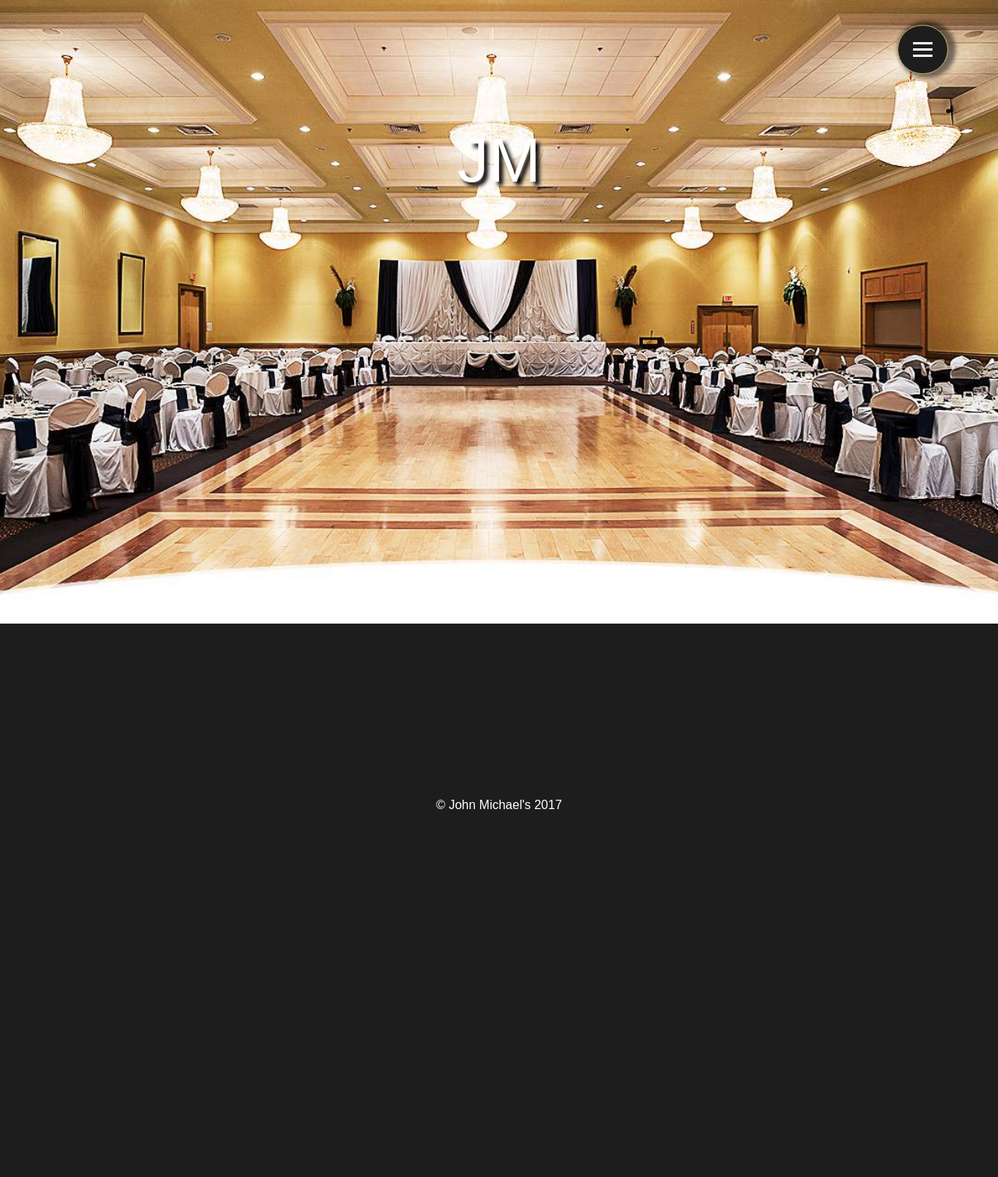
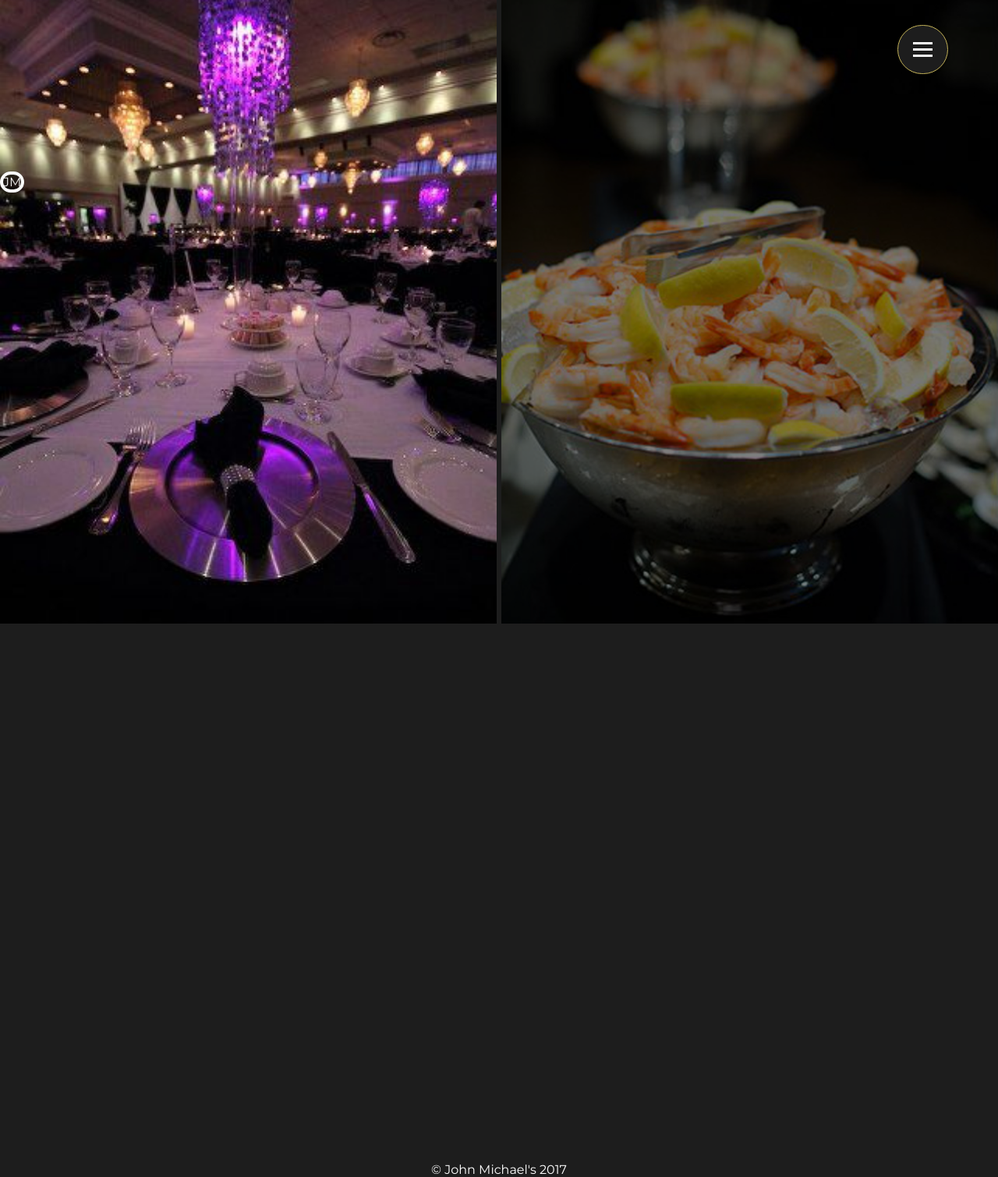
Before and after one commit to Beardosdev/cremebruleenomvc, a PHP site: page /pages/index.php in a window 1280 px wide. Shown: the whole page at 78% size. Before the commit the page ends 1038 px from the top, so only its background shows below. Run offline with PHP 8.4, Linux system fonts and the light colour scheme.

Commit message:
I did a lot.

```diff
--- a/JMCommunityProject/clientCode/siteCode.js
+++ b/JMCommunityProject/clientCode/siteCode.js
@@ -10,13 +10,15 @@ $(function()
         {
 	        $(".my-nav").animate({ right: 0 }, 300);
 
+	        $(".bigshader").fadeIn(300);
+
 	        $(".close").fadeIn(400);
 
 		    $(".menu-icon").css({"background-color": "#fafafa"});
 		    $(".menu-icon").css({"box-shadow": "none"});
 		    $(".menu-icon").css({"-webkit-box-shadow:": "none"});
-		    $(".menu-icon").css({"border": "none"});
-		    $(".bar").css({"background-color": "#5f5f5f"});
+		    $(".menu-icon").css({ "border": "none" });
+		    $(".bar").css({ "background-color": "#5f5f5f" });
 
 
 		    // Rotate first bar
@@ -26,7 +28,7 @@ $(function()
 		    // Rotate third bar
 		    $(".bar3").css({"-webkit-transform": "rotate(45deg) translate(-5px, -2px)"});
 		    $(".bar3").css({"transform": "rotate(45deg) translate(-5px, -2px)"});
-
+            //
 		    //Fade second bar
 		    $(".bar2").css({"opacity": "0"});
 
@@ -39,11 +41,13 @@ $(function()
 	    {
 	        $(".my-nav").animate({ right: -320 }, 300);
 
-	        $(".close").fadeOut(300);
+	        $(".bigshader").fadeOut(300);
+
+	        $(".close").fadeOut(100);
 
 	        $(".menu-icon").css({ "background-color": "#1d1d1d" });
-	        $(".menu-icon").css({ "box-shadow": "-5px 0 5px 5px rgba(0,0,0,0.5)" });
-	        $(".menu-icon").css({ "-webkit-box-shadow:": "-5px 0 5px 5px rgba(0,0,0,0.5)" });
+	        $(".menu-icon").css({ "box-shadow": "1px 1px 1px 1px rgba(0,0,0,0.3)" });
+	        $(".menu-icon").css({ "-webkit-box-shadow:": "1px 1px 1px 1px rgba(0,0,0,0.3)" });
 	        $(".menu-icon").css({ "border": "solid 1px #c5b358" });
 	        $(".bar").css({ "background-color": "#fafafa" });
 
@@ -60,9 +64,41 @@ $(function()
 	        $(".bar2").css({ "opacity": "1" });
 
 	        //Disable Scroll
-	        $("body").css({ "overflow": "hidden" });
+	        $("body").css({ "overflow": "auto" });
 
 	        count = 0;
 	    }
 	});
+
+	$(".bigshader").click(function()
+	{
+	    $(".my-nav").animate({ right: -320 }, 300);
+
+	    $(".bigshader").fadeOut(300);
+
+	    $(".close").fadeOut(100);
+
+	    $(".menu-icon").css({ "background-color": "#1d1d1d" });
+	    $(".menu-icon").css({ "box-shadow": "1px 1px 1px 1px rgba(0,0,0,0.3)" });
+	    $(".menu-icon").css({ "-webkit-box-shadow:": "1px 1px 1px 1px rgba(0,0,0,0.3)" });
+	    $(".menu-icon").css({ "border": "solid 1px #c5b358" });
+	    $(".bar").css({ "background-color": "#fafafa" });
+
+
+	    // Rotate first bar
+	    $(".bar1").css({ "-webkit-transform": "rotate(0deg) translate(0, 0)" });
+	    $(".bar1").css({ "transform": "rotate(0deg) translate(0, 0)" });
+
+	    // Rotate third bar
+	    $(".bar3").css({ "-webkit-transform": "rotate(0deg) translate(0, 0)" });
+	    $(".bar3").css({ "transform": "rotate(0deg) translate(0, 0)" });
+
+	    //Fade second bar
+	    $(".bar2").css({ "opacity": "1" });
+
+	    //Disable Scroll
+	    $("body").css({ "overflow": "auto" });
+
+	    count = 0;
+	});
 });
--- a/JMCommunityProject/css/style.css
+++ b/JMCommunityProject/css/style.css
@@ -23,7 +23,9 @@ html, body {
 	margin: 0;
 	padding: 0;
 	width: 100%;
-	font-family: Arial, sans-serif;
+	font-family: 'Montserrat', sans-serif;
+    -webkit-transition: ease-in-out 200ms;
+    transition: ease-in-out 200ms;
 }
 
 /*Navigation Style*/
@@ -32,15 +34,17 @@ html, body {
     display: inline-block;
     cursor: pointer;
     position: fixed;
-    right: 4em;
-    top: 2em;
+    right: 2.5%;
+    top: 0.3em;
     z-index: 65;
     background-color: #1d1d1d;
     padding: 1em 1.2em;
     border-radius: 5em;
     border: solid 1px #c5b358;
-    -webkit-box-shadow: 5px 0 5px 5px rgba(0,0,0,0.5);
-	box-shadow: 5px 0 5px 5px rgba(0,0,0,0.5);
+    -webkit-box-shadow: 1px 1px 1px 1px rgba(0,0,0,0.3);
+	box-shadow: 1px 1px 1px 1px rgba(0,0,0,0.3);
+    -webkit-transition: ease-in-out 300ms;
+    transition: ease-in-out 300ms;
 }
 
 .bar1, .bar2, .bar3 {
@@ -64,17 +68,6 @@ html, body {
 	box-shadow: -5px 0 5px 5px rgba(0,0,0,0.5);
 }
 
-.menu-icon .close, .menu-icon p {
-    color: #4f4f4f;
-    font-size: 1.3em;
-    position: fixed;
-    display: none;
-    right: 125px;
-    top: 55px;
-    z-index: 65;
-    opacity: 1;
-}
-
 .my-nav .list-group, .list-group-item.list-group-item-action {
 	color: #4f4f4f;
 	background-color: #fafafa;
@@ -93,25 +86,44 @@ html, body {
 	color: #fafafa;
 }
 
+.menu-icon:hover {
+    -ms-transform: rotate(180deg);
+    -webkit-transform: rotate(180deg);
+    transform: rotate(180deg);
+}
+
+.bigshader {
+    position: fixed;
+    top: 0;
+    bottom: 0;
+    left: 0;
+    right: 0;
+    z-index: 20;
+    display: none;
+    background-color: rgba(0,0,0,0.7);
+}
+
+/*Mobile Header*/
+#mobileheader {
+    height: 75px;
+    color: #1d1d1d;
+    background-color: #fafafa;
+}
+
+.title {font-size: 2em;}
+
+#mobileheader p {
+    padding: 1em 0.5em;
+}
+
+
 /*Pages*/
+
 .container-fluid {
 	background-color: #1d1d1d;
 	margin: 0;
 	padding: 0;
-}
-
-.hero {
-	background: url(../images/bg.jpg) no-repeat center center fixed;
-	-webkit-background-size: cover;
-  	-moz-background-size: cover;
-  	-o-background-size: cover;
-  	background-size: cover;
-  	position: absolute;
-	padding: 10em 5em;
-	left: 0;
-	right: 0;
-	top: 0;
-	bottom: 0;
+    z-index: -2;
 }
 
 .white {
@@ -120,12 +132,6 @@ html, body {
 
 p, .hero h1 {color: white;}
 
-.hero h1 {
-	text-align: center;
-	font-size: 5em;
-	text-shadow: 5px 5px 5px #030000;
-}
-
 footer {
 	color: #fff;
 	text-align: center;
@@ -133,7 +139,45 @@ footer {
 
 @media only screen and (min-width : 320px) {
 
+    /*Index*/
+    .herocol {
+        width: 100%;
+        float: left;
+    }
+
+    #hero1, #hero2, #hero3 {
+        height: 250px;
+        margin-bottom: 3px;
+    }
+
+    #hero1 {
+        background: url("../images/hero1.jpg") no-repeat center center;
+        background-size: cover;
+    }
+
+    #hero2 {
+        background: url("../images/hero2.jpg") no-repeat center center;
+        background-size: cover;
+    }
+
+    .shader {
+        width: 100%;
+        height: 100%;
+        background-color: rgba(0,0,0,0.5);
+        -webkit-transition: ease-in-out 400ms;
+        transition: ease-in-out 400ms;
+    }
+
+    .shader:hover {
+        background-color: rgba(0,0,0,0);
+    }
+
+    .bigtitle {
+        display: none;
+    }
+
 }
+
 
 /* Extra Small Devices, Phones */
 @media only screen and (min-width : 480px) {
@@ -143,6 +187,58 @@ footer {
 /* Small Devices, Tablets */
 @media only screen and (min-width : 768px) {
 
+    .container-fluid.bg {
+        padding: 14em 0em;
+    }
+
+    .bigtitle {
+        position: relative;
+        color: #f5f5f5;
+        text-align: center;
+        width: 600px;
+        background-color: rgba(0,0,0,0.5);
+        border: solid 4px #fafafa;
+        border-radius: 400px;
+        cursor:pointer;
+        -webkit-transition: ease-in-out 400ms;
+        transition: ease-in-out 400ms;
+        z-index: 5;
+        display: initial;
+    }
+
+    .bigtitle:hover {
+        font-size: 8em;
+        border: solid 8px #fafafa;
+    }
+
+    #mobileheader {display: none;}
+
+    .menu-icon {
+        right: 4em;
+        top: 2em;
+    }
+    .menu-icon .close, .menu-icon p {
+        top: 55px;
+        right: 125px;
+    }
+
+    #hero1, #hero2 {
+        position: absolute;
+        bottom: 0;
+        top: 0;
+        width: 49.8%;
+        height: initial;
+        margin-bottom: 0;
+        z-index: 0;
+    }
+
+    #hero1 {
+        left: 0;
+    }
+
+    #hero2 {
+        right: 0;
+    }
 }
 
 /* Medium Devices, Desktops */
@@ -154,3 +250,14 @@ footer {
 @media only screen and (min-width : 1200px) {
 
 }
+
+@media only screen and (min-width : 1600px) {
+    .bigtitle {
+        text-align: center;
+        width: 500px;
+    }
+
+    .container-fluid.bg {
+        padding: 20em 0em;
+    }
+}
--- a/JMCommunityProject/pages/header.html
+++ b/JMCommunityProject/pages/header.html
@@ -16,6 +16,9 @@
 			<script type='text/javascript' src='../clientCode/jquery-1.12.2.min.js'></script>
 			<script type='text/javascript' src='../clientCode/siteCode.js'></script>
 
+            <!--Fonts-->
+            <link href="https://fonts.googleapis.com/css?family=Montserrat:400,700" rel="stylesheet">
+
 
 		</head>
 
@@ -23,7 +26,6 @@
 
 			<!--Navigation Icon-->
 			<div class='menu-icon'>
-              <p class="close">Close Menu</p>
 			  <div class="bar1 bar"></div>
 			  <div class="bar2 bar"></div>
 			  <div class="bar3 bar"></div>
@@ -31,12 +33,18 @@
 
 			<div class="my-nav">
 				<div class="list-group">
-	  				<a href="#" class="list-group-item list-group-item-action">Home</a>
-	  				<a href="#" class="list-group-item list-group-item-action">Questionnaire</a>
-				 	<a href="#" class="list-group-item list-group-item-action">Gallery</a>
-				 	<a href="#" class="list-group-item list-group-item-action">Social</a>
-				 	<a href="#" class="list-group-item list-group-item-action">Contact</a>
+	  				<a href="index.php" class="list-group-item list-group-item-action">Home</a>
+                    <a href="index.php" class="list-group-item list-group-item-action">Who Are We?</a>
+	  				<a href="index.php" class="list-group-item list-group-item-action">Contact</a>
+				 	<a href="events.php" class="list-group-item list-group-item-action">Events</a>
+				 	<a href="food.php" class="list-group-item list-group-item-action">Food</a>
+				 	<a href="links.php" class="list-group-item list-group-item-action">People</a>
 				</div>
 			</div>
 
-			<div class='container-fluid'>
+            <div class="bigshader"></div>
+
+			<div class='container-fluid' id="top">
+                <div id='mobileheader'>
+                    <p id='mobileheader'><span class='title'>JM</span> Banquet Hall </p>
+                </div>
--- a/JMCommunityProject/pages/index.php
+++ b/JMCommunityProject/pages/index.php
@@ -2,12 +2,20 @@
 	include('header.html');
 
 	echo "
+    <div class='container-fluid bg'>
+        <h1 class='bigtitle'>JM</h1>
+        <a href='events.php'>
+            <div class='herocol' id='hero1'>
+                <div class='shader'></div>
+            </div>
+        </a>
+        <a href='food.php'>
+            <div class='herocol' id='hero2'>
+                <div class='shader'></div>
+            </div>
+        </a>
 
-	<div class='hero'>
-
-		<h1> JM </h1>
-
-	</div>
+    </div>
 
 	<div class='white'>
 
```
Also changed, not shown: JMCommunityProject/pages/events.php (added, +8 -0 lines), JMCommunityProject/pages/food.php (added, +9 -0 lines), JMCommunityProject/pages/links.php (added, +8 -0 lines), JMCommunityProject/images/hero1.jpg (added), JMCommunityProject/images/hero2.jpg (added), 1 other file.
